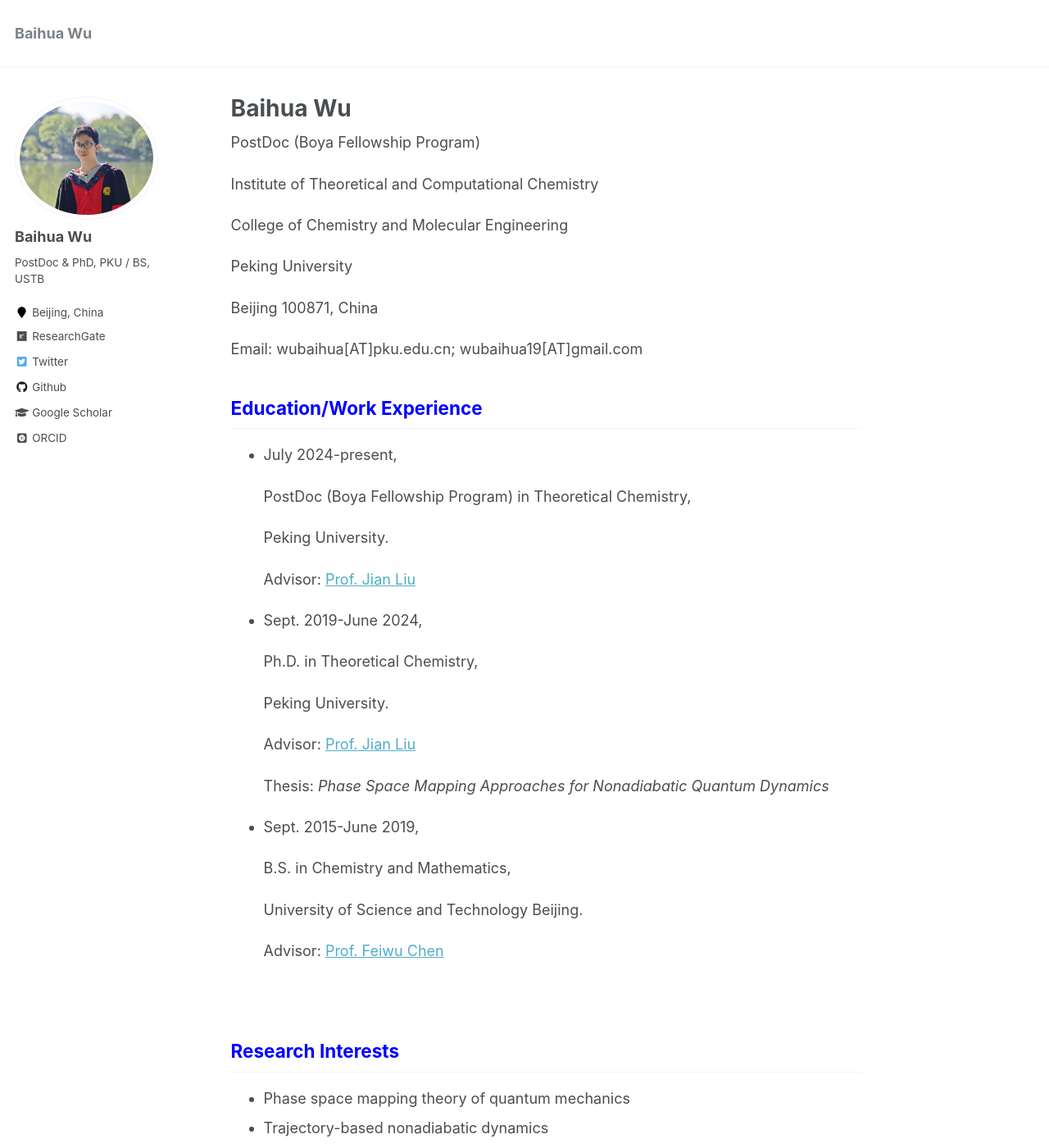
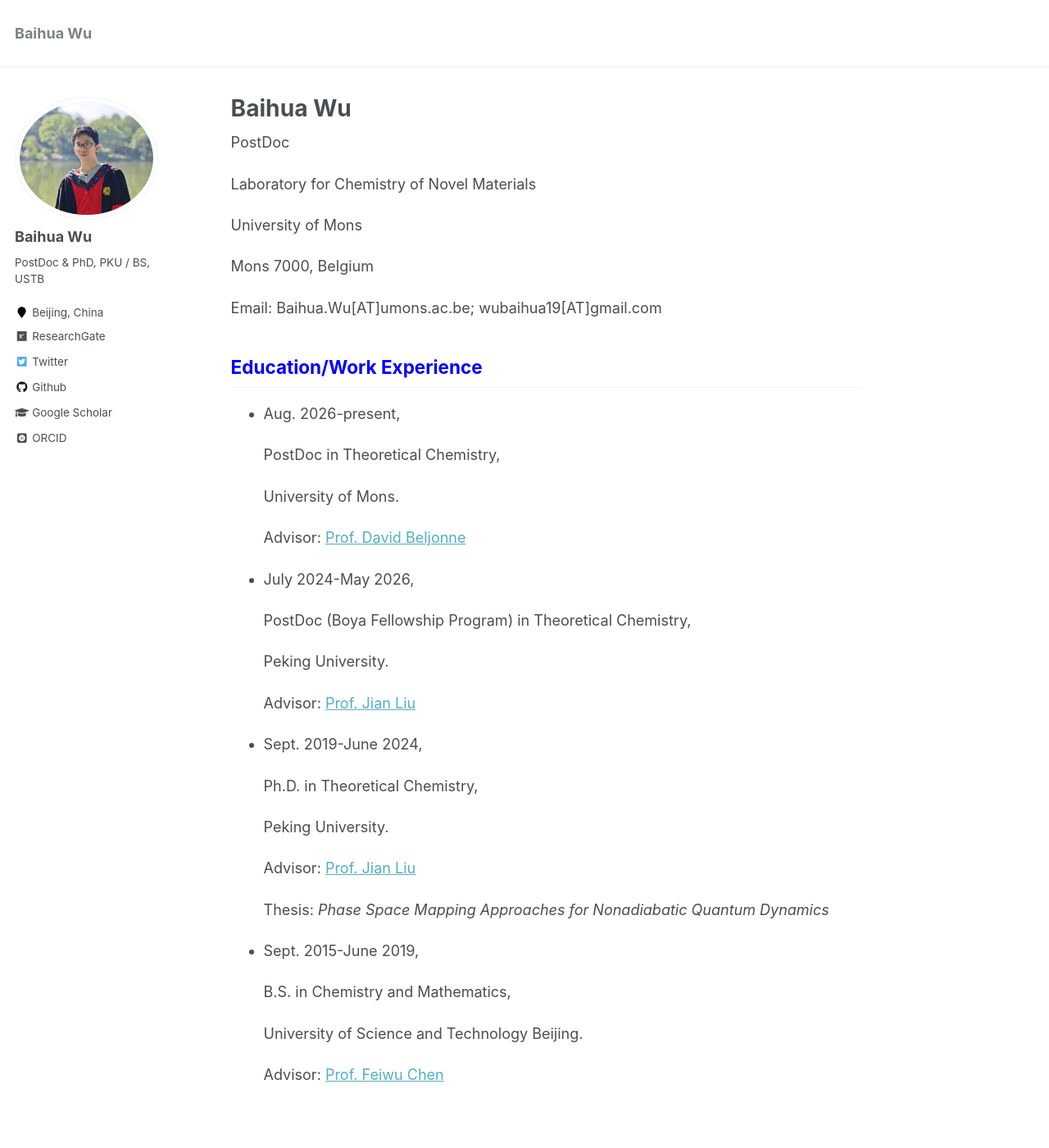
Before and after one commit to wubaihua/wubaihua.github.io, a Jekyll site: the page built from _pages/about.md, in a window 1280 px wide and 1400 px high. Shown: the whole window at 82% size. Built offline with Jekyll 4.4.1, drawn with Linux system fonts in a browser that asks for light colours; some web fonts are replaced; some of the changed text lies outside the part shown.

Commit message:
2026-08-23-1

```diff
--- a/_pages/about.md
+++ b/_pages/about.md
@@ -10,22 +10,30 @@ redirect_from:
 
 <!-- #### **Baihua Wu** -->
 
-PostDoc (Boya Fellowship Program)
+PostDoc
 
-Institute of Theoretical and Computational Chemistry
+Laboratory for Chemistry of Novel Materials
 
-College of Chemistry and Molecular Engineering
+University of Mons
 
-Peking University
+Mons 7000, Belgium
 
-Beijing 100871, China
-
-Email: wubaihua[AT]pku.edu.cn;   wubaihua19[AT]gmail.com
+Email: Baihua.Wu[AT]umons.ac.be;   wubaihua19[AT]gmail.com
 
 
 
 ## <font color=Blue>Education/Work Experience</font>
-- July 2024-present,
+- Aug. 2026-present,
+
+  PostDoc in Theoretical Chemistry,
+
+  <!-- College of Chemistry and Molecular Engineering,  -->
+
+  University of Mons.
+
+  Advisor: [Prof. David Beljonne](https://www.davidbeljonne.be/)
+
+- July 2024-May 2026,
 
   PostDoc (Boya Fellowship Program) in Theoretical Chemistry,
 
@@ -193,6 +202,7 @@ Email: wubaihua[AT]pku.edu.cn;   wubaihua19[AT]gmail.com
 
 ## <font color=Blue>Services</font>
 
+* Member, Organizing Committee of Summer School: Forum of Frontiers in Ab Initio Quantum Molecular Dynamics (AIQMD2026), July 2026
 * Member, Organizing Committee of Workshop: Ab Initio Theory from Molecules to Materials, July 2025
 * Member, Organizing Committee of 2025 Peking University Quantum Molecular Dynamics Summer School, July 2025
 * Member, Organizing Committee of 2025 Peking University Spring School on Quantum Molecular Dynamics, April 2025
```
Also changed, not shown: other parts of _pages/about.md (+2 -1 lines).
